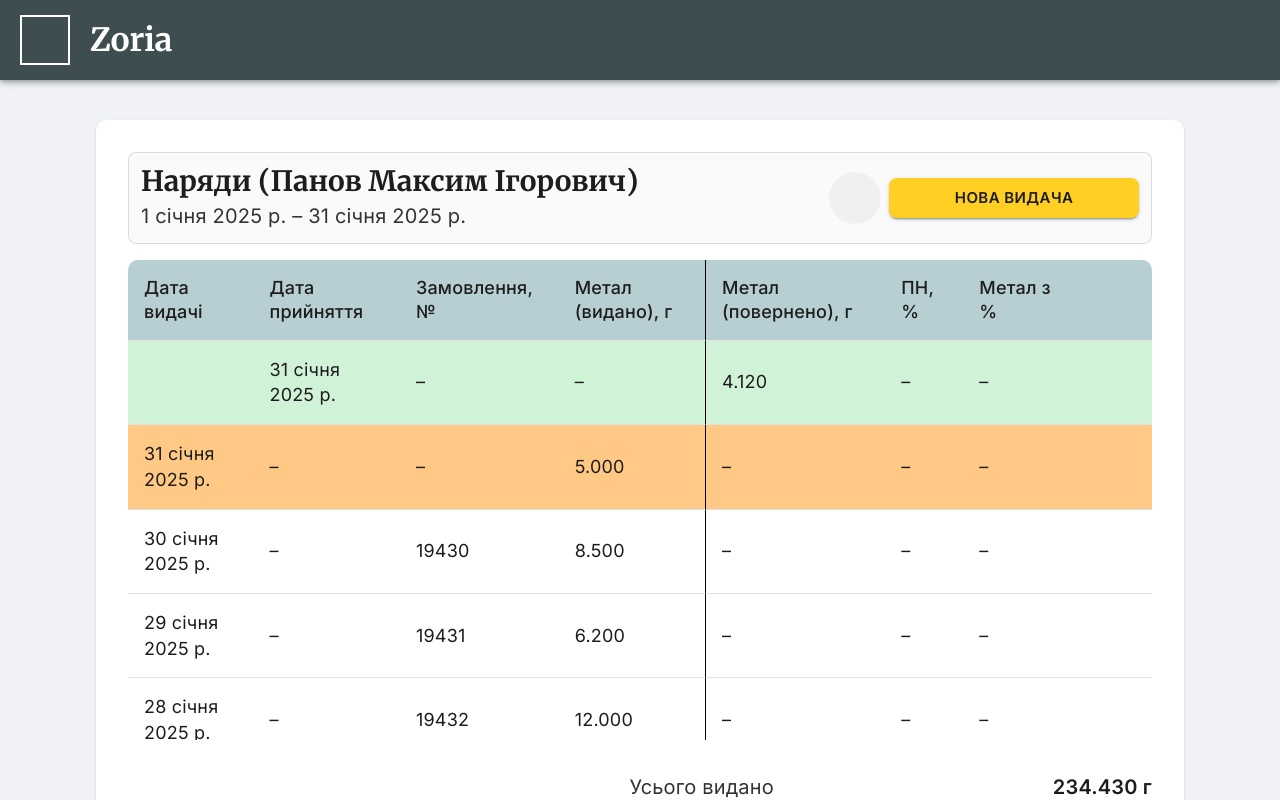
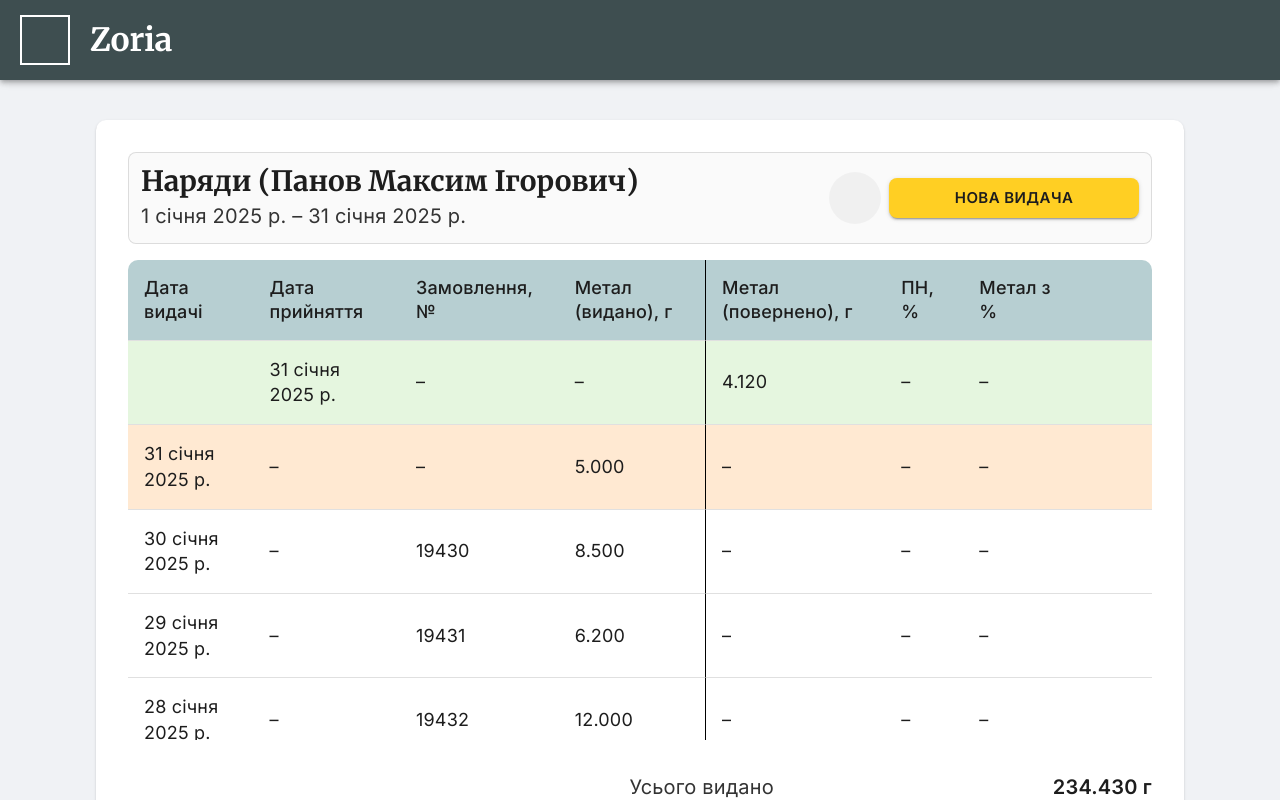
Before and after one commit to zoria-jewelry/app-frontend, a React (Vite) app: page /work-units in a window 1280 px wide. Shown: the top 800 px of the page. Built offline with nearby package versions, Linux system fonts and the light colour scheme; no server answers; some icons are missing.

Commit message:
Change accent colors in work units page

```diff
--- a/src/pages/WorkUnitsPage.tsx
+++ b/src/pages/WorkUnitsPage.tsx
@@ -260,9 +260,9 @@ const WorkUnitsPage = () => {
                                     sx={{
                                         backgroundColor:
                                             !entry.orderId && entry.issuedDate
-                                                ? theme.palette.warning.main
+                                                ? '#FFE9D2'
                                                 : !entry.issuedDate
-                                                  ? theme.palette.success.light
+                                                  ? '#e5f6df'
                                                   : 'transparent',
                                     }}
                                 >
```
